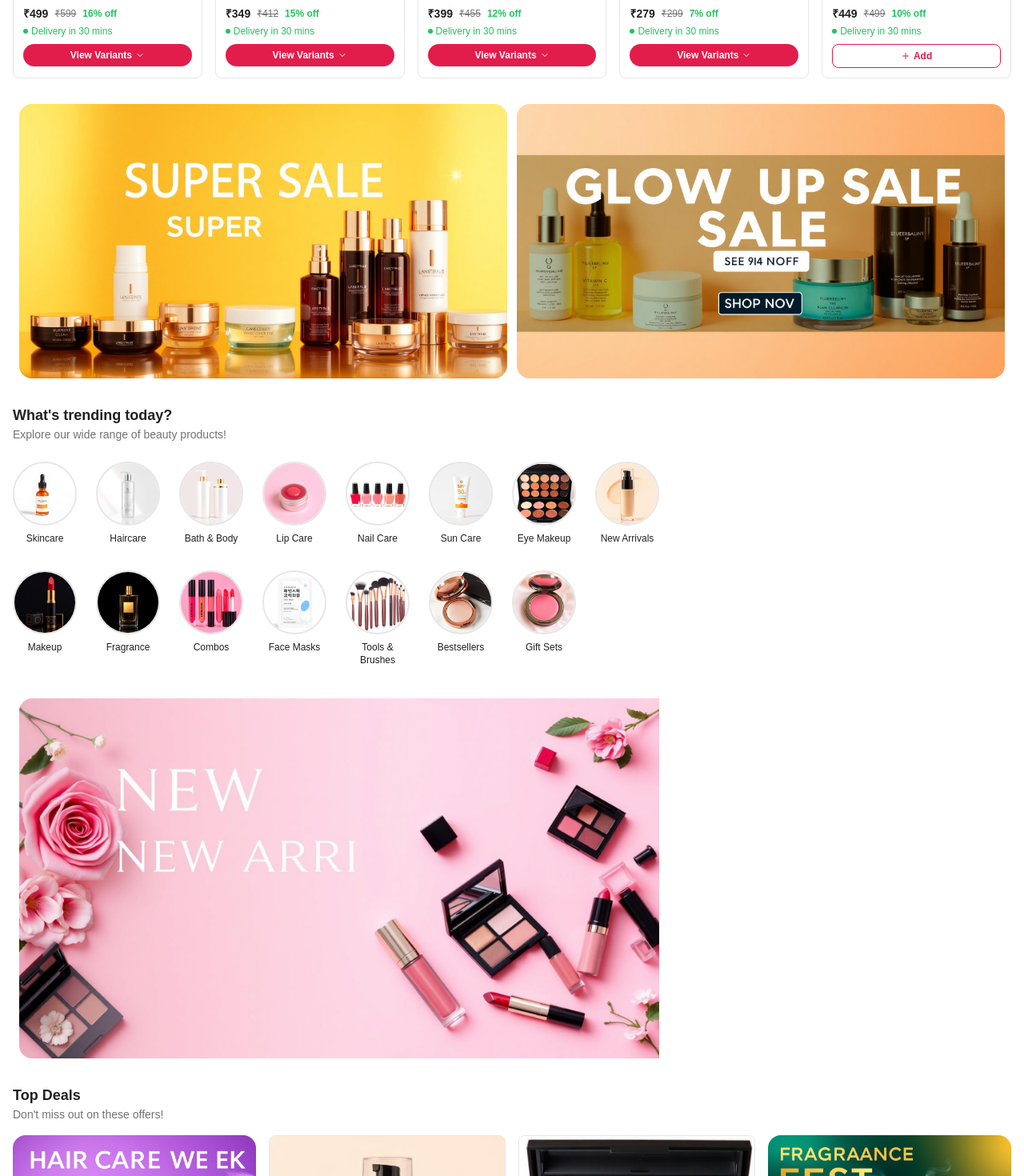
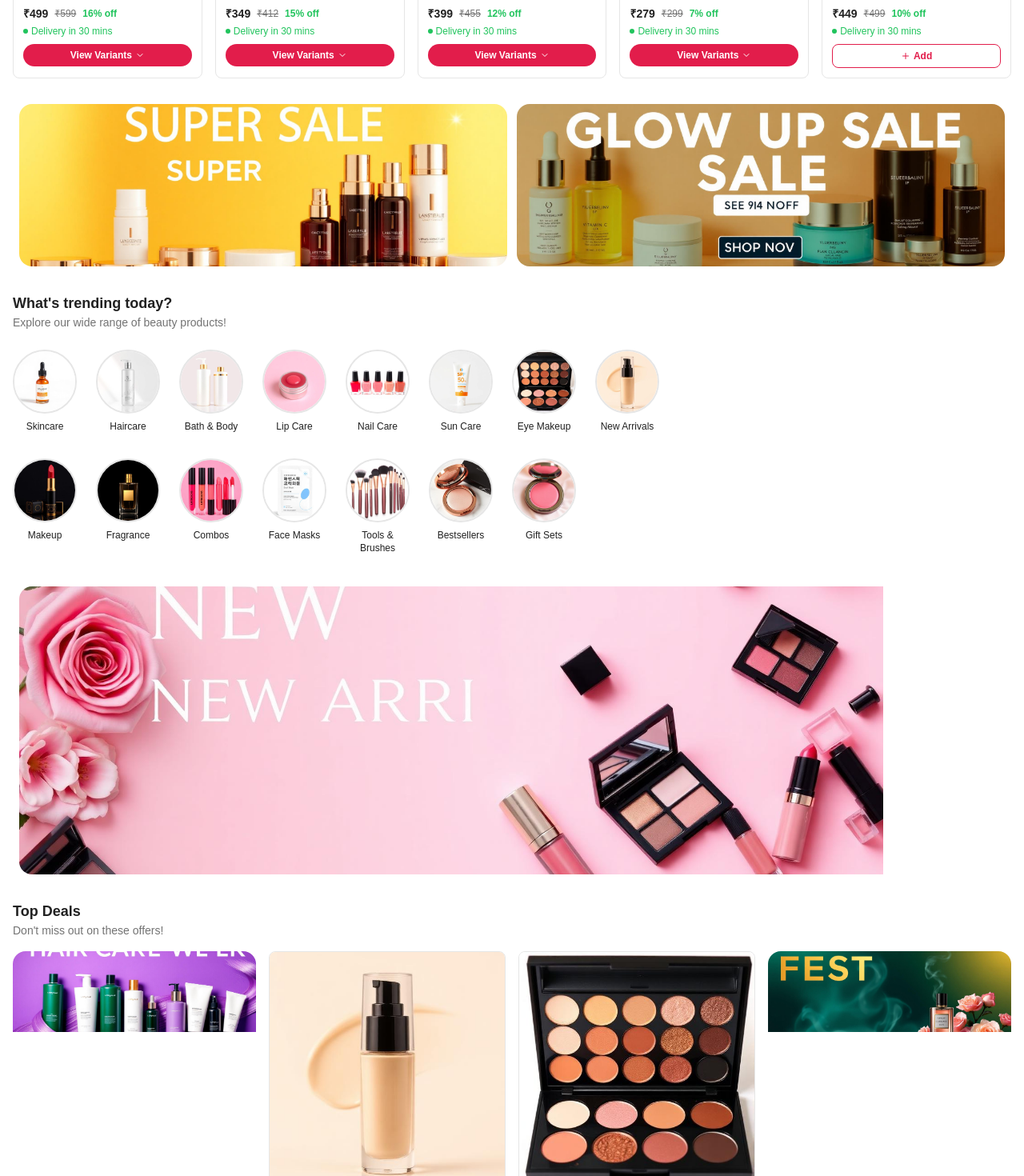
Before and after one commit to ajay-turningpoint-vapi/ecommerce-test-tp, a React (Vite) app: page / in a window 1280 px wide. Shown: the part 820-2290 px from the top of the page at 80% size. Built offline with nearby package versions, Linux system fonts and the light colour scheme; the HTML template or start-up script is replaced by a standard one.

Commit message:
Restrained desktop banner height
Co-authored-by: ajay-turningpoint-vapi <158992190+ajay-turningpoint-vapi@users.noreply.github.com>

```diff
--- a/src/components/banners/PromoBanner.tsx
+++ b/src/components/banners/PromoBanner.tsx
@@ -16,7 +16,7 @@ const PromoBanner = ({ image, title, subtitle, cta, link = '/', variant = 'horiz
   if (variant === 'full' && image) {
     return (
       <Link to={link} className={`block rounded-2xl overflow-hidden relative group ${className}`}>
-        <div className="aspect-[16/9] md:max-h-[400px] lg:max-h-[450px]">
+        <div className="aspect-[16/9] md:aspect-[21/7] md:max-h-[280px] lg:max-h-[320px] xl:max-h-[360px]">
           <img src={image} alt={title} className="w-full h-full object-cover" loading="lazy" />
         </div>
       </Link>
@@ -38,7 +38,7 @@ const PromoBanner = ({ image, title, subtitle, cta, link = '/', variant = 'horiz
   if (variant === 'vertical' && image) {
     return (
       <Link to={link} className={`block rounded-2xl overflow-hidden ${className}`}>
-        <div className="aspect-[16/9] md:max-h-[400px] lg:max-h-[450px]">
+        <div className="aspect-[16/9] md:aspect-[21/7] md:max-h-[280px] lg:max-h-[320px] xl:max-h-[360px]">
           <img src={image} alt={title} className="w-full h-full object-cover" loading="lazy" />
         </div>
       </Link>
@@ -49,7 +49,7 @@ const PromoBanner = ({ image, title, subtitle, cta, link = '/', variant = 'horiz
   return (
     <Link to={link} className={`block rounded-2xl overflow-hidden ${className}`}>
       {image ? (
-        <div className="aspect-[16/9] md:max-h-[400px] lg:max-h-[450px]">
+        <div className="aspect-[16/9] md:aspect-[21/7] md:max-h-[280px] lg:max-h-[320px] xl:max-h-[360px]">
           <img src={image} alt={title} className="w-full h-full object-cover" loading="lazy" />
         </div>
       ) : (
```
